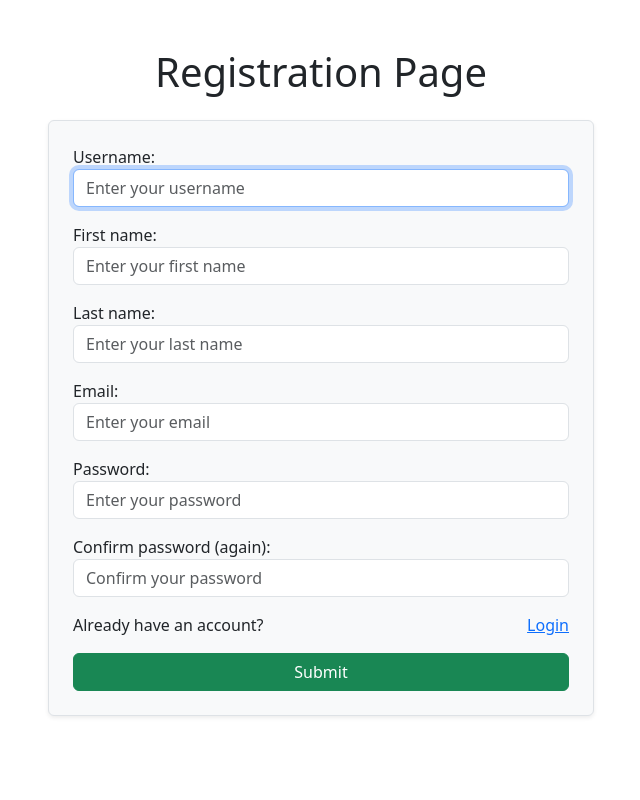
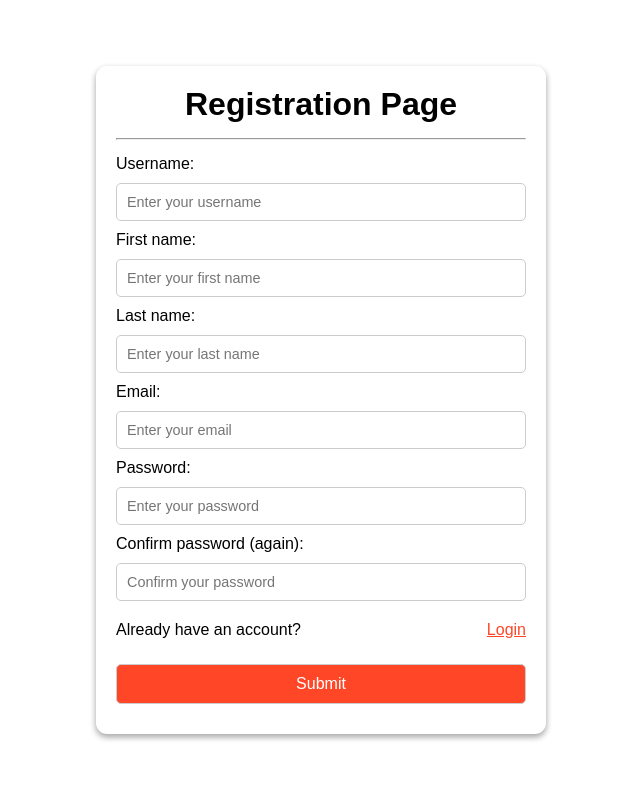
Before and after one commit to musarafhossain/Django-Authentication, a Django app: page /register/ in a window 1280 px wide. Shown: the whole page, without its empty margins (319-959 px from the left). Run offline with Django 5.2, Linux system fonts and the light colour scheme.

Commit message:
add css instead of bootstrap

```diff
--- a/main/main/settings.py
+++ b/main/main/settings.py
@@ -117,6 +117,8 @@ USE_TZ = True
 # https://docs.djangoproject.com/en/5.1/howto/static-files/
 
 STATIC_URL = 'static/'
+STATIC_DIR = f'{BASE_DIR}/static'
+STATICFILES_DIRS = [ STATIC_DIR ]
 
 # Default primary key field type
 # https://docs.djangoproject.com/en/5.1/ref/settings/#default-auto-field
--- /dev/null
+++ b/main/static/css/base.css
@@ -0,0 +1,79 @@
+*{
+    padding: 0;
+    margin: 0;
+    box-sizing: border-box;
+    font-family: sans-serif;
+}
+
+.main{
+    height: 100dvh;
+    width: 100%;
+    display: flex;
+    justify-content: center;
+    align-items: center;
+    flex-direction: column;
+    padding: 5%;
+}
+
+.main .container{
+    width: 100%;
+    border-radius: 11px;
+    padding: 20px;
+    box-shadow: rgba(0, 0, 0, 0.16) 0px 3px 6px, rgba(0, 0, 0, 0.23) 0px 3px 6px;
+    display: flex;
+    flex-direction: column;
+    gap: 15px;
+    max-width: 450px;
+}
+
+.main .container h1{
+    text-align: center;
+}
+
+.main .container form label{
+    display: block;
+    font-size: 1em;
+}
+
+.main .container form input{
+    width: 100%;
+    padding: 10px;
+    margin: 10px 0;
+    border-radius: 5px;
+    border: 1px solid #ccc;
+    font-size: 0.9em;
+}
+
+.main .container form input:focus{
+    outline: none;
+}
+
+.main .container form .link{
+    display: flex;
+    justify-content: space-between;
+    align-items: center;
+    margin: 10px 0;
+}
+
+.main .container form .link a{
+    color: #ff4727;
+}
+
+.main .container form button{
+    width: 100%;
+    padding: 10px;
+    margin: 10px 0;
+    border-radius: 5px;
+    border: 1px solid #ccc;
+    font-size: 0.9em;
+    font-size: 1em;
+    color: #fff;
+    background-color: #ff4727;
+    margin-top: 15px;
+    cursor: pointer;
+    transition: background-color 0.5s linear;
+}
+
+.main .container form button:hover{
+    background-color: #ff6347;
+}
--- a/main/templates/base.html
+++ b/main/templates/base.html
@@ -1,14 +1,14 @@
 <!DOCTYPE html>
+{% load static %}
 <html lang="en">
 <head>
     <meta charset="UTF-8">
     <meta name="viewport" content="width=device-width, initial-scale=1.0">
+    <link rel="stylesheet" href="{% static "css/base.css" %}">
     <title>{% block title %}{% endblock %}</title>
-    <link href="https://cdn.jsdelivr.net/npm/bootstrap@5.3.0-alpha3/dist/css/bootstrap.min.css" rel="stylesheet">
 </head>
 </head>
 <body>
     {% block content %}{% endblock %}
-    <script src="https://cdn.jsdelivr.net/npm/bootstrap@5.3.0-alpha3/dist/js/bootstrap.bundle.min.js"></script>
 </body>
 </html>
--- a/main/user/forms.py
+++ b/main/user/forms.py
@@ -6,7 +6,6 @@ class RegistrationForm(UserCreationForm):
     password2 = forms.CharField(
         label='Confirm password (again)',
         widget=forms.PasswordInput(attrs={
-            'class': 'form-control',
             'placeholder': 'Confirm your password'
         })
     )
@@ -17,23 +16,18 @@ class RegistrationForm(UserCreationForm):
         labels = {'email': 'Email'}
         widgets = {
             'username': forms.TextInput(attrs={
-                'class': 'form-control',
                 'placeholder': 'Enter your username'
             }),
             'first_name': forms.TextInput(attrs={
-                'class': 'form-control',
                 'placeholder': 'Enter your first name'
             }),
             'last_name': forms.TextInput(attrs={
-                'class': 'form-control',
                 'placeholder': 'Enter your last name'
             }),
             'email': forms.EmailInput(attrs={
-                'class': 'form-control',
                 'placeholder': 'Enter your email'
             }),
             'password1': forms.PasswordInput(attrs={
-                'class': 'form-control',
                 'placeholder': 'Enter your password'
             }),
         }
@@ -41,6 +35,5 @@ class RegistrationForm(UserCreationForm):
     def __init__(self, *args, **kwargs):
         super().__init__(*args, **kwargs)
         self.fields['password1'].widget.attrs.update({
-            'class': 'form-control',
             'placeholder': 'Enter your password'
         })
--- a/main/user/templates/register.html
+++ b/main/user/templates/register.html
@@ -5,33 +5,33 @@
 {% endblock %}
 
 {% block content %}
-    <div class="container mt-5">
-        <div class="row justify-content-center">
-            <div class="col-md-6">
-                <h1 class="text-center mb-4">Registration Page</h1>
-                <form action="" method="post" novalidate class="border p-4 rounded shadow-sm bg-light">
+    <main class="main">
+        <div class="container">
+            <h1 class="">Registration Page</h1>
+            <hr>
+            <form action="" method="post" novalidate>
                 {% csrf_token %}
                 {% for fm in form %}
-                        <div class="mb-3">
+                    <div>
                         {{ fm.label_tag }}
                         {{ fm }}
-                            <div class="text-danger small mt-1">
+                        <div>
                             {{ fm.errors|striptags }}
                         </div>
                     </div>
                 {% endfor %}
                 {% if form.non_field_errors %}
-                        <div class="alert alert-danger">
+                    <div>
                         {% for error in form.non_field_errors %}
                             {{ error }}
                         {% endfor %}
                     </div>
                 {% endif %}
-                    <div class="d-flex justify-content-between align-items-center mb-3">
+                <div class="link">
                     <span>Already have an account?</span>
-                        <a href="{% url 'login' %}" class="text-primary">Login</a>
+                    <a href="{% url 'login' %}">Login</a>
                 </div>
-                    <button type="submit" class="btn btn-success w-100">Submit</button>
+                <button type="submit">Submit</button>
             </form>
             {% if messages %}
                 {% for message in messages %}
@@ -41,6 +41,5 @@
                 {% endfor %}
             {% endif %}
         </div>
-        </div>
-    </div>
+    </main>
 {% endblock %}
```
Lines whose indentation alone changed are shown as unchanged.
